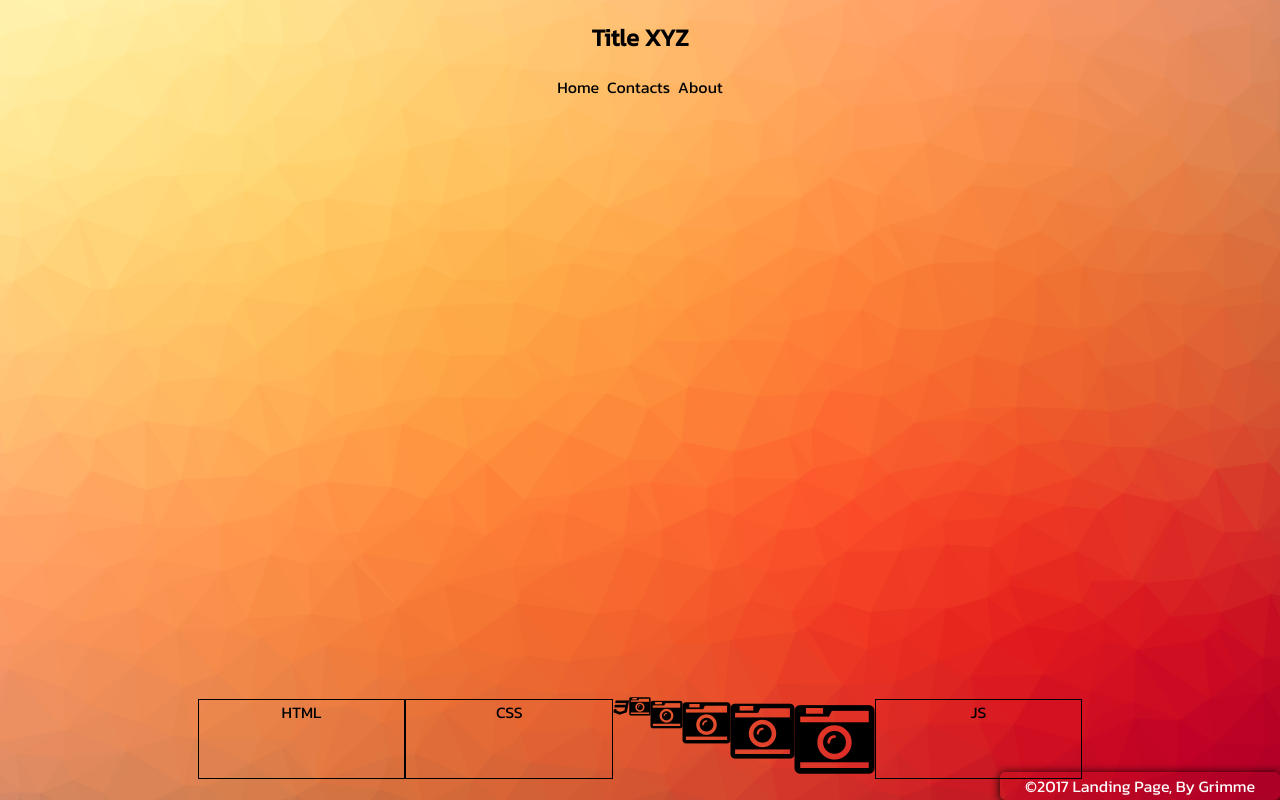
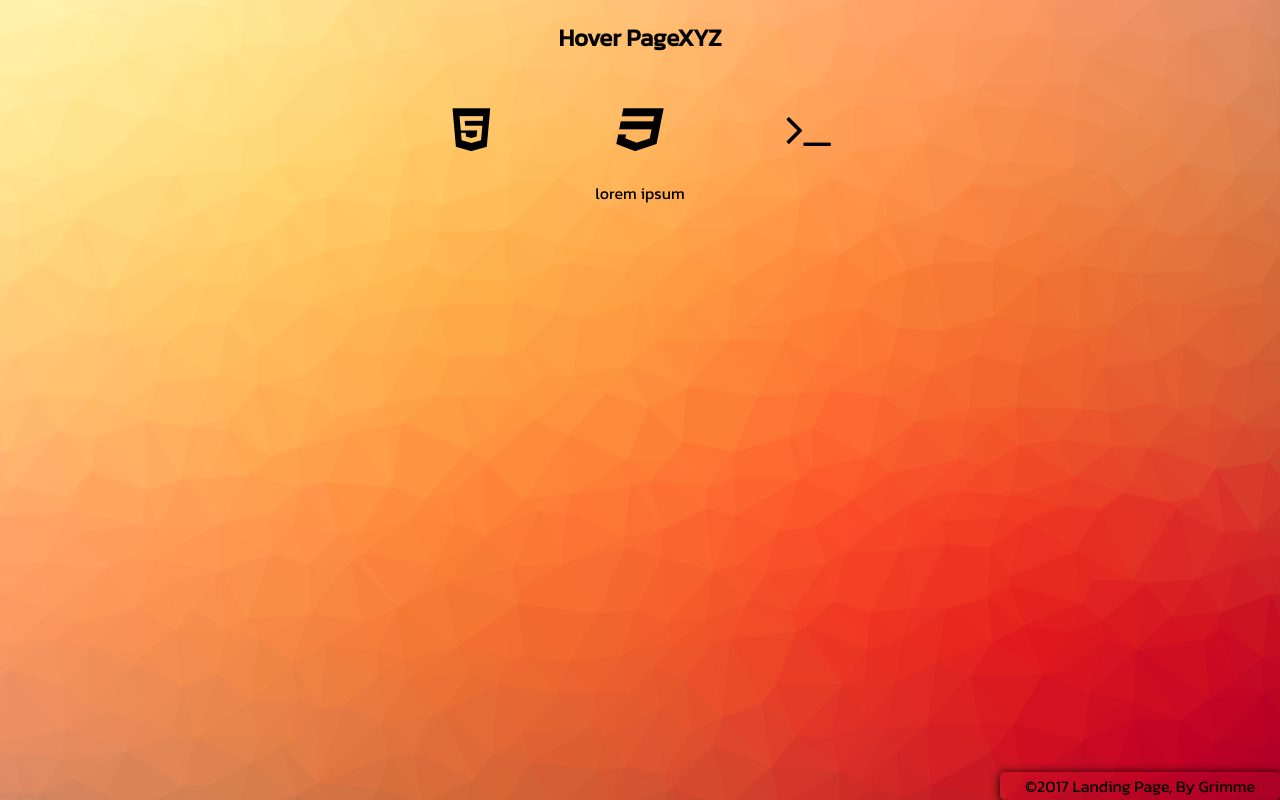
Before and after one commit to asvylas/landing_page_1, a plain HTML site: page index.html in a window 1280 px wide. Drawn offline with Linux system fonts and the light colour scheme.

Commit message:
aaaa
aaaa

```diff
--- a/index.html
+++ b/index.html
@@ -14,32 +14,34 @@
 </head>
 
 <body>
+
   <nav>
     <div class="container">
       <div class="navigation">
-        <h1>Title <span id="xyztitle">XYZ</span></h1>
+        <h1>Hover Page<span id="xyztitle">XYZ</span></h1>
         <ul>
-          <li class="nav">Home</li>
-          <li class="nav">Contacts</li>
-          <li class="nav">About</li>
+			 <div class="flex">
+				<div class="flexitem">
+					<i class="fa fa-html5 fa-3x" aria-hidden="true"></i>
+				</div>
+				<div class="flexitem">
+					<i class="fa fa-css3 fa-3x" aria-hidden="true"></i>
+				</div>
+				<div class="flexitem">
+					<i class="fa fa-terminal fa-3x" aria-hidden="true"></i>
+				</div>
+			</div>
         </ul>
       </div>
     </div>
   </nav>
 
-  <div class="container">
-    <div class="flex">
-      <li class="bot-panel">HTML</li>
-      <li class="bot-panel">CSS</li>
-      <i class="fa fa-css3" aria-hidden="true"></i>
-      <i class="fa fa-camera-retro fa-lg"></i>
-<i class="fa fa-camera-retro fa-2x"></i>
-<i class="fa fa-camera-retro fa-3x"></i>
-<i class="fa fa-camera-retro fa-4x"></i>
-<i class="fa fa-camera-retro fa-5x"></i>
-      <li class="bot-panel">JS</li>
-    </div>
-  </div>
+	<div class="container">
+	  <div class="content-container">
+		<p>lorem ipsum</p>
+	  </div>
+	</div>
+
   <footer> &copy;2017 Landing Page, By Grimme</footer>
   <script src="main.js"></script>
 </body>
--- a/main.css
+++ b/main.css
@@ -1,2 +1,53 @@
 @import url(variables.css);
 @import url(static.css);
+
+
+ul {
+  list-style-type: none;
+  margin: 0 0 10px 0;
+  padding: 0;
+}
+
+.navigation {
+}
+
+.nav {
+  display: inline;
+  margin: 2px 2px;
+}
+
+.nav:hover {
+  cursor: pointer;
+  border-top: 1px solid black;
+  border-bottom: 1px solid black;
+}
+
+footer {
+  position: fixed;
+  clear: both;
+  text-align: center;
+  padding: 2px 25px;
+  bottom: 0;
+  box-shadow: 1px 1px 1px grey;
+  text-align: center;
+  right: 0;
+  border-radius: 5px;
+  box-shadow: 0px 1px 10px black;
+}
+
+.flex {
+  padding: 30px 0 0 0;
+  display: flex;
+  list-style-type: none;
+  justify-content: space-between;
+}
+
+.flexitem {
+	cursor: pointer;
+	flex:1;
+	padding: 0 0 10px 0;
+	border-bottom: 2px solid rgba(0, 0, 0, 0.0);
+}
+.flexitem:hover {
+	border-bottom: 2px solid black;
+}
--- a/static.css
+++ b/static.css
@@ -4,6 +4,10 @@ html {
   font-family: 'Kanit', sans-serif;
   margin: 0;
   padding: 0;
+}
+*::selection {
+  background: transparent;
+  color:black;
 }
 
 /* Scroll bar */
@@ -13,19 +17,24 @@ body::-webkit-scrollbar {
 }
 
 body::-webkit-scrollbar-track {
-  -webkit-box-shadow: inset 0 0 6px rgba(0, 0, 0, 0.3);
 }
 
 body::-webkit-scrollbar-thumb {
-  background-color: rgba(0, 0, 0, 0.3);
 }
 
 /* Container */
 
 .container {
   text-align: center;
-  width: 70%;
-  max-width: 900px;
+  width: 40%;
+  max-width: 600px;
+  margin: auto;
+}
+
+.content-container {
+  text-align: center;
+  width: 100%;
+  max-width: 600px;
   margin: auto;
 }
 
@@ -39,49 +48,3 @@ body {
   background-size: cover;
   background-color: var(--cont-bg);
 }
-
-ul {
-  list-style-type: none;
-  margin: 0 0 10px 0;
-  padding: 0;
-}
-
-.navigation {}
-
-.nav {
-  display: inline;
-  margin: 2px 2px;
-}
-
-.nav:hover {
-  cursor: pointer;
-  border-top: 1px solid black;
-  border-bottom: 1px solid black;
-}
-
-footer {
-  position: fixed;
-  clear: both;
-  text-align: center;
-  padding: 2px 25px;
-  bottom: 0;
-  color: white;
-  box-shadow: 1px 1px 1px grey;
-  text-align: center;
-  right: 0;
-  border-radius: 5px;
-  box-shadow: 0px 1px 10px black;
-}
-
-.flex {
-  margin: 600px 0 0 0;
-  display: flex;
-  list-style-type: none;
-}
-
-.bot-panel {
-  flex: 1;
-  flex-wrap: wrap;
-  flex: 2;
-  border: 1px solid black;
-}
```
